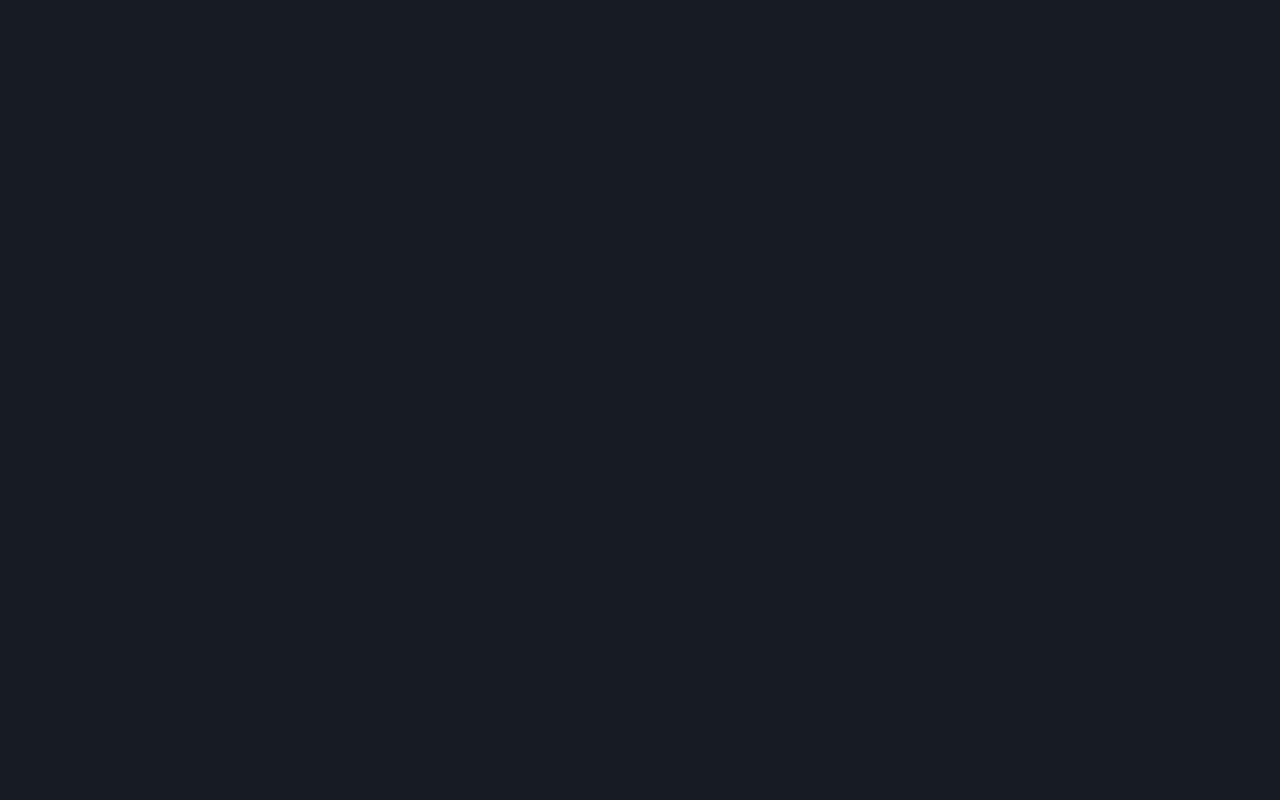
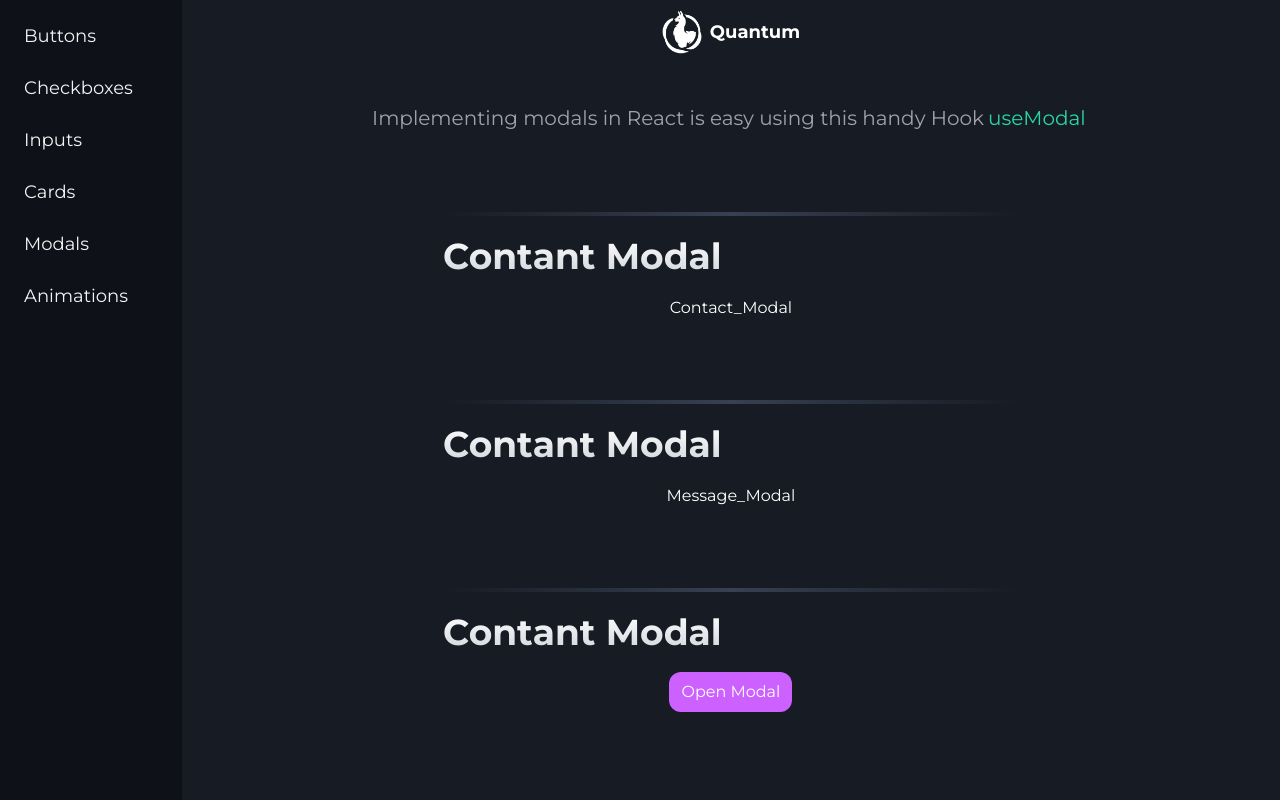
Before and after one commit to pa-ku/quantum_ui, a React (Vite) app: page /modals in a window 1280 px wide. Before the commit this address had no page. Built offline with nearby package versions, Linux system fonts and the light colour scheme.

Commit message:
added confirm modal, and useModal hook to modal section

```diff
--- a/src/App.jsx
+++ b/src/App.jsx
@@ -8,6 +8,7 @@ import Forms from "./pages/Forms";
 import Colors from "./pages/Colors";
 import Animations from "./pages/Animations";
 import CheckBoxes from "./pages/CheckBoxes";
+import Modals from "./pages/Modals";
 
 export default function App() {
   return (
@@ -21,6 +22,7 @@ export default function App() {
             <Route path="inputs" element={<Inputs />} />
             <Route path="forms" element={<Forms />} />
             <Route path="colors" element={<Colors />} />
+            <Route path="modals" element={<Modals />} />
             <Route path="animations" element={<Animations />} />
             <Route path="checkboxes" element={<CheckBoxes />} />
           </Route>
--- /dev/null
+++ b/src/components/ComponentDescription.jsx
@@ -0,0 +1,13 @@
+export default function ComponentDescription({ children }) {
+  return (
+    <>
+      <div className="wrapper">
+        <div className="flex w-full flex-col items-center gap-2">
+          <p className="max-w-[50rem] text-center text-xl text-gray-400">
+            {children}
+          </p>
+        </div>
+      </div>
+    </>
+  );
+}
--- a/src/components/SideBar.jsx
+++ b/src/components/SideBar.jsx
@@ -12,6 +12,7 @@ export default function SideBar({ sideBar }) {
         <LinkComponent to={"/inputs"}>Inputs</LinkComponent>
         {/*  <LinkComponent to={"/forms"}>Forms</LinkComponent> */}
         <LinkComponent to={"/cards"}>Cards</LinkComponent>
+        <LinkComponent to={"/modals"}>Modals</LinkComponent>
         <LinkComponent to={"/animations"}>Animations</LinkComponent>
       </aside>
     </>
--- /dev/null
+++ b/src/components/hooks/useModal.jsx
@@ -0,0 +1,13 @@
+import { useRef } from "react";
+export default function useModal() {
+  const refModal = useRef(null);
+
+  function openModal() {
+    refModal.current.showModal();
+  }
+  function closeModal() {
+    refModal.current.close();
+  }
+
+  return [refModal, openModal, closeModal];
+}
--- a/src/components/modals/Confirmation_Modal.jsx
+++ b/src/components/modals/Confirmation_Modal.jsx
@@ -1,7 +1,34 @@
-import React from 'react'
+import React from "react";
+import useModal from "../hooks/useModal";
 
 export default function Confirmation_modal() {
+  const codeBlock = ``;
+  const [refModal, openModal, closeModal] = useModal();
   return (
-    <div>Confirmation_Modal</div>
-  )
+    <>
+      <button
+        onClick={openModal}
+        className="w-max rounded-xl bg-secundary-400 px-3 py-2 hover:brightness-110"
+      >
+        Open Modal
+      </button>
+      <dialog   ref={refModal} className="space-y-2 rounded-xl p-5">
+        <p className="text-3xl">You like dulce de leche?</p>
+        <div className="flex items-center justify-center gap-4 text-xl text-white">
+          <button
+            onClick={closeModal}
+            className="w-20 rounded-xl bg-gray-400 px-3 py-2 hover:brightness-110"
+          >
+            No
+          </button>
+          <button
+            onClick={closeModal}
+            className="w-20 rounded-xl bg-secundary-400 px-3 py-2 hover:brightness-110"
+          >
+            Yes
+          </button>
+        </div>
+      </dialog>
+    </>
+  );
 }
--- a/src/index.css
+++ b/src/index.css
@@ -170,7 +170,7 @@ body::-webkit-scrollbar-thumb:hover {
 }
 
 h2 {
-  @apply w-full bg-gradient-to-t from-gray-300 to-white bg-clip-text text-center text-4xl text-transparent;
+  @apply font-bold w-full bg-gradient-to-t from-gray-300 to-white bg-clip-text text-center text-4xl text-transparent;
 }
 
 .opacity {
--- a/src/pages/CheckBoxes.jsx
+++ b/src/pages/CheckBoxes.jsx
@@ -6,21 +6,17 @@ import ToggleBtn from "../components/checkboxes/Toggle_Checkbox";
 import Heart_Checkbox from "../components/checkboxes/Heart_Checkbox";
 import More_Checkbox from "../components/checkboxes/More_Checkbox";
 import ComponentTemplate from "../components/ComponentTemplate";
+import ComponentDescription from "../components/ComponentDescription";
 
 export default function CheckBoxes() {
   return (
     <>
-      <div className="wrapper">
-        <div className="flex w-full flex-col items-center gap-2">
-          <p className="max-w-[50rem] text-center text-xl text-gray-400">
-            All the inputs uses the Type Checkbox,hidding the default style with
-            ::before. Mantaining all the benefits from the vanilla input
-          </p>
-        </div>
-        <ComponentTemplate
-          title={"Theme"}
-          text={"Simple toggle theme"}
-        >
+
+      <ComponentDescription>
+        All the inputs uses the Type Checkbox,hidding the default style with
+        ::before. Mantaining all the benefits from the vanilla input
+      </ComponentDescription>
+        <ComponentTemplate title={"Theme"} text={"Simple toggle theme"}>
           <ThemeCheckbox />
         </ComponentTemplate>
         <ComponentTemplate
@@ -43,7 +39,7 @@ export default function CheckBoxes() {
         <ComponentTemplate title={"Toggle"} text={"Glows when active"}>
           <ToggleBtn />
         </ComponentTemplate>
-      </div>
+
     </>
   );
 }
--- a/src/pages/Modals.jsx
+++ b/src/pages/Modals.jsx
@@ -1,11 +1,63 @@
+import CodeBlock from "../components/CodeBlock";
+import ComponentDescription from "../components/ComponentDescription";
 import ComponentTemplate from "../components/ComponentTemplate";
+import useModal from "../components/hooks/useModal";
 import Confirmation_modal from "../components/modals/Confirmation_Modal";
 import Contact_modal from "../components/modals/Contact_Modal";
 import Message_modal from "../components/modals/Message_Modal";
 
 export default function Modals() {
+  const [refModal, openModal, closeModal] = useModal();
+  const codeBlock = `import { useRef } from "react"
+
+export default function useModal() {
+  const refModal = useRef(null)
+
+function openModal() {
+    refModal.current.showModal()
+  }
+function closeModal() {
+    refModal.current.close()
+  }
+
+   return [refModal, openModal, closeModal]
+}`;
   return (
     <>
+      <ComponentDescription>
+        Implementing modals in React is easy using this handy Hook
+        <button
+          onClick={openModal}
+          className="px-1 text-primary-200 hover:brightness-125"
+        >
+          useModal
+        </button>
+        <dialog
+          ref={refModal}
+          className="bg-dark-200 absolute left-0 right-0 rounded-xl p-5 text-start text-white"
+        >
+          <h2 className="text-start">UseModal</h2>
+          <p className="py-3">
+            Add the <span className="text-primary-200">refModal</span> to the
+            dialog component ej {"ref=( refModal )"}
+          </p>
+          <p className="py-3">
+            Use the <span className="text-primary-200">openModal</span> function
+            in a button to manage the sowModal state
+          </p>
+          <p className="py-3">
+            <span className="text-primary-200">closeModal</span> can be used in
+            multiple buttons
+          </p>
+          <CodeBlock code={codeBlock} />
+          <button
+            onClick={closeModal}
+            className="my-5 w-full rounded-xl bg-secundary-800 p-2"
+          >
+            CLOSE
+          </button>
+        </dialog>
+      </ComponentDescription>
       <ComponentTemplate title={"Contant Modal"}>
         <Contact_modal />
       </ComponentTemplate>
--- a/tailwind.config.js
+++ b/tailwind.config.js
@@ -5,6 +5,9 @@ export default {
     extend: {
       colors: {
         background: "var(--background)",
+        dark: {
+          200: "var(--dark-200)",
+        },
         primary: {
           100: "var(--primary-100)",
           200: "var(--primary-200)",
```
